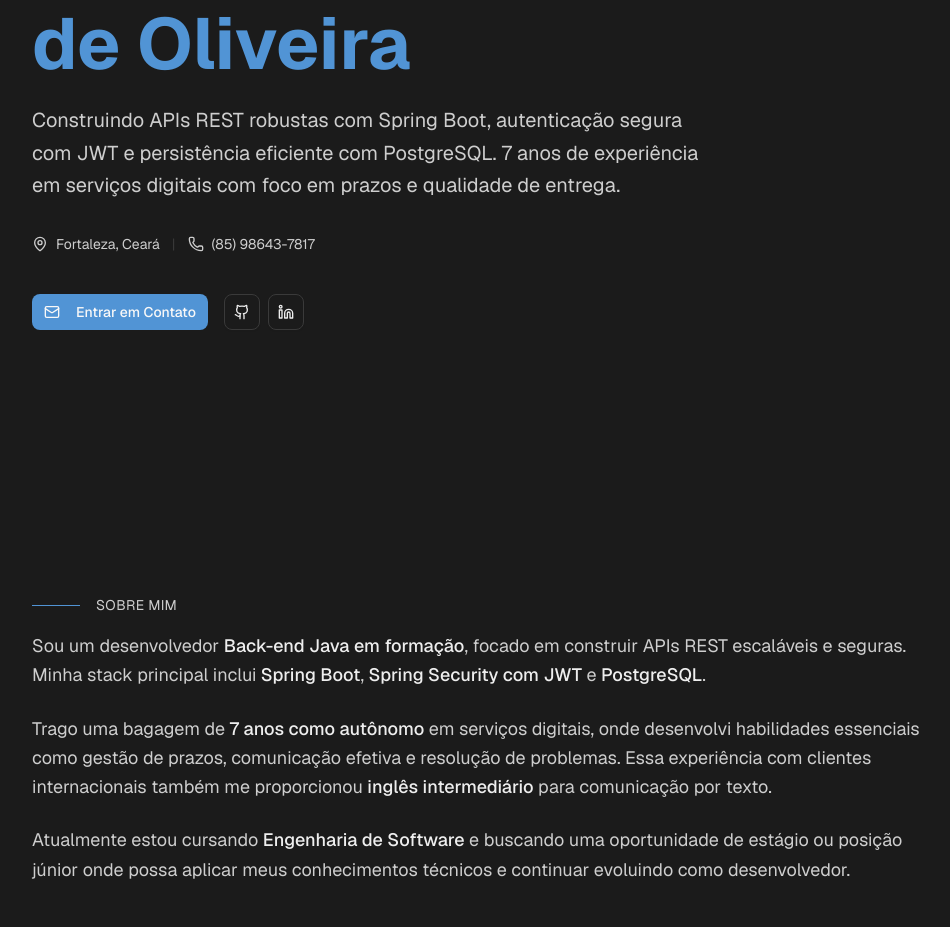
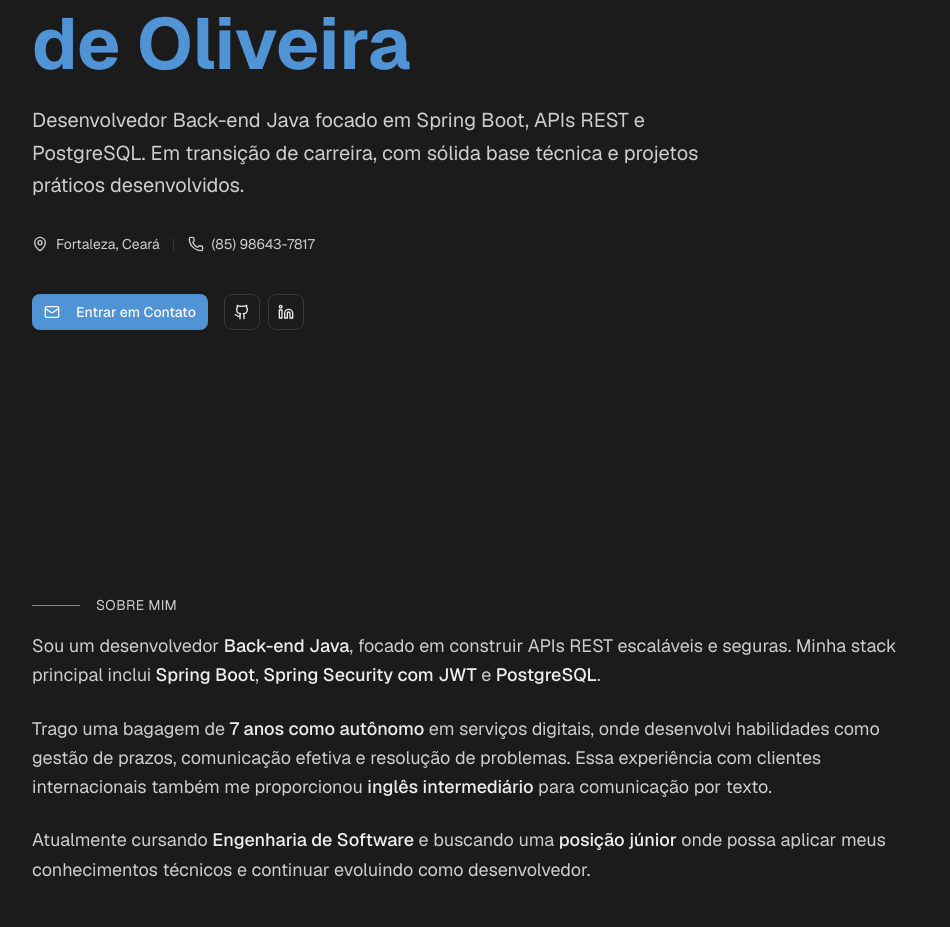
Before and after one commit to AlanF-Oliveira/personal-portfolio, a Next.js app: page / in a window 1280 px wide. Shown: the part 285-1212 px from the top of the page, without its empty margins (48-998 px from the left). Built offline with nearby package versions, Linux system fonts and the light colour scheme.

Commit message:
alteracao no hero e no about

```diff
--- a/components/portfolio/about.tsx
+++ b/components/portfolio/about.tsx
@@ -9,7 +9,7 @@ export function About() {
 
         <div className="space-y-6 text-lg text-muted-foreground leading-relaxed">
           <p>
-            Sou um desenvolvedor <span className="text-foreground font-medium">Back-end Java em formação</span>,
+            Sou um desenvolvedor <span className="text-foreground font-medium">Back-end Java</span>,
             focado em construir APIs REST escaláveis e seguras. Minha stack principal inclui
             <span className="text-foreground font-medium"> Spring Boot</span>,
             <span className="text-foreground font-medium"> Spring Security com JWT</span> e
@@ -18,16 +18,16 @@ export function About() {
 
           <p>
             Trago uma bagagem de <span className="text-foreground font-medium">7 anos como autônomo</span> em
-            serviços digitais, onde desenvolvi habilidades essenciais como gestão de prazos,
+            serviços digitais, onde desenvolvi habilidades como gestão de prazos,
             comunicação efetiva e resolução de problemas. Essa experiência com clientes internacionais
             também me proporcionou <span className="text-foreground font-medium">inglês intermediário</span> para
             comunicação por texto.
           </p>
 
           <p>
-            Atualmente estou cursando <span className="text-foreground font-medium">Engenharia de Software</span> e
-            buscando uma oportunidade de estágio ou posição júnior onde possa aplicar meus conhecimentos
-            técnicos e continuar evoluindo como desenvolvedor.
+            Atualmente cursando <span className="text-foreground font-medium">Engenharia de Software</span> e
+            buscando uma <span className="text-foreground font-medium">posição júnior</span> onde possa aplicar
+            meus conhecimentos técnicos e continuar evoluindo como desenvolvedor.
           </p>
         </div>
       </div>
--- a/components/portfolio/hero.tsx
+++ b/components/portfolio/hero.tsx
@@ -17,9 +17,8 @@ export function Hero() {
         </h1>
 
         <p className="text-lg md:text-xl text-muted-foreground max-w-2xl mb-8 leading-relaxed">
-          Construindo APIs REST robustas com Spring Boot, autenticação segura com JWT
-          e persistência eficiente com PostgreSQL. 7 anos de experiência em serviços
-          digitais com foco em prazos e qualidade de entrega.
+          Desenvolvedor Back-end Java focado em Spring Boot, APIs REST e PostgreSQL.
+          Em transição de carreira, com sólida base técnica e projetos práticos desenvolvidos.
         </p>
 
         <div className="flex flex-wrap items-center gap-3 text-muted-foreground text-sm mb-10">
```
